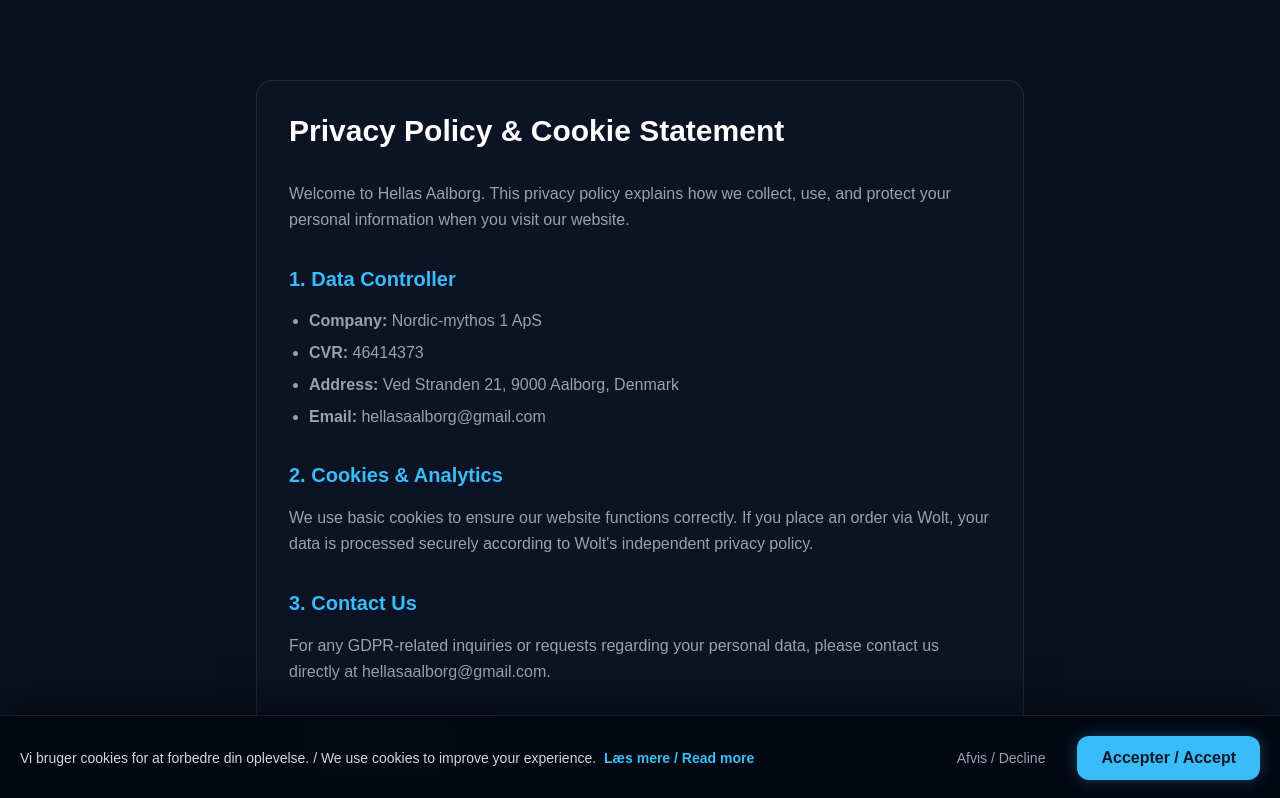
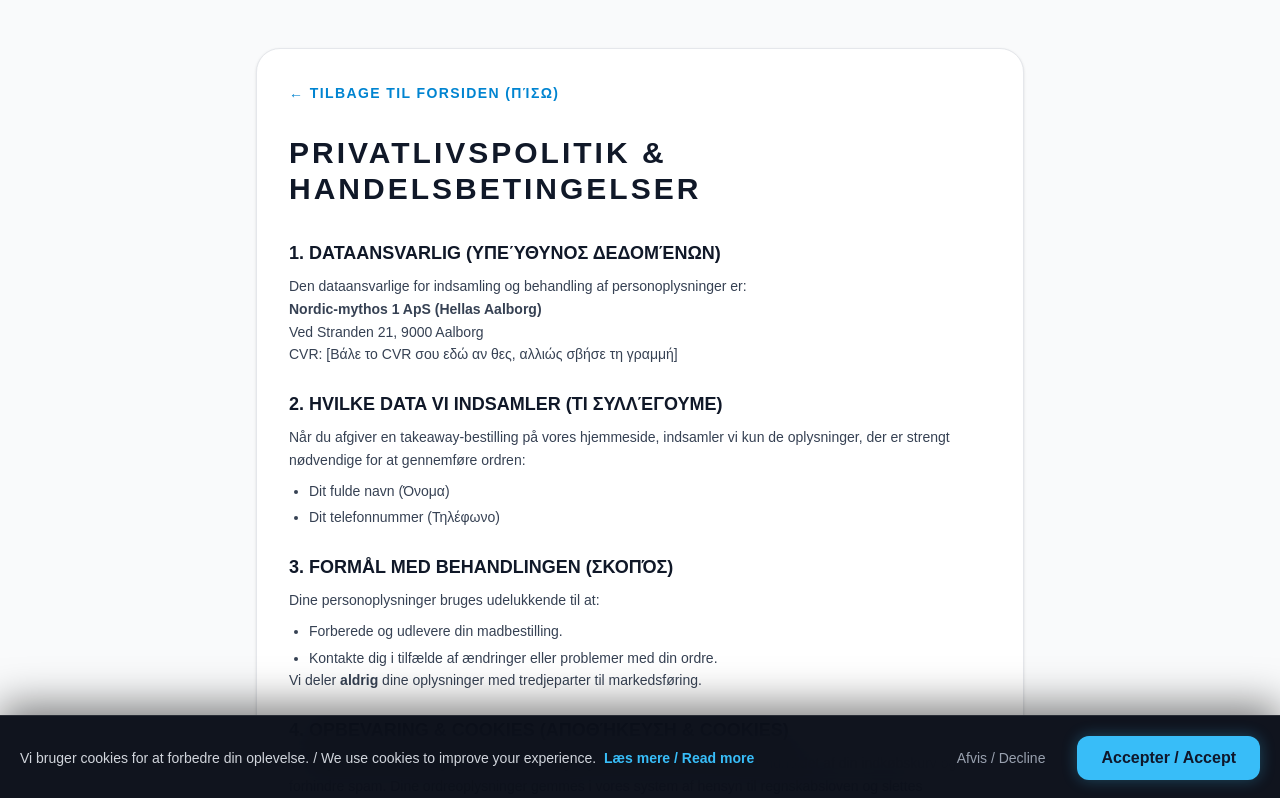
Before and after one commit to panoskoul108/hellas-aalborg-web, a Next.js app: page /privacy in a window 1280 px wide. Shown: the top 798 px of the page. Built offline with nearby package versions, Linux system fonts and the light colour scheme.

Commit message:
Update page.tsx

```diff
--- a/app/privacy/page.tsx
+++ b/app/privacy/page.tsx
@@ -3,28 +3,55 @@ import Link from 'next/link';
 
 export default function PrivacyPolicy() {
   return (
-    <div className="min-h-screen bg-[#0B1120] text-gray-300 py-20 px-6">
-      <div className="max-w-3xl mx-auto bg-slate-900/50 p-8 rounded-2xl border border-white/10 shadow-2xl">
-        <h1 className="text-3xl font-extrabold text-white mb-8">Privacy Policy & Cookie Statement</h1>
-        <p className="mb-6 leading-relaxed text-gray-400">Welcome to Hellas Aalborg. This privacy policy explains how we collect, use, and protect your personal information when you visit our website.</p>
+    <div className="min-h-screen bg-gray-50 text-gray-900 font-sans p-6 md:p-12">
+      <div className="max-w-3xl mx-auto bg-white p-8 rounded-3xl shadow-sm border border-gray-200">
+        <Link href="/" className="inline-block mb-8 text-sky-600 font-black text-sm uppercase tracking-widest hover:underline">
+          ← Tilbage til forsiden (Πίσω)
+        </Link>
 
-        <h2 className="text-xl font-bold text-[#38BDF8] mt-8 mb-4">1. Data Controller</h2>
-        <ul className="list-disc pl-5 mb-6 space-y-2 text-gray-400">
-          <li><strong>Company:</strong> Nordic-mythos 1 ApS</li>
-          <li><strong>CVR:</strong> 46414373</li>
-          <li><strong>Address:</strong> Ved Stranden 21, 9000 Aalborg, Denmark</li>
-          <li><strong>Email:</strong> hellasaalborg@gmail.com</li>
-        </ul>
+        <h1 className="text-2xl md:text-3xl font-black uppercase tracking-widest mb-8 text-gray-900">
+          Privatlivspolitik & Handelsbetingelser
+        </h1>
 
-        <h2 className="text-xl font-bold text-[#38BDF8] mt-8 mb-4">2. Cookies & Analytics</h2>
-        <p className="mb-6 leading-relaxed text-gray-400">We use basic cookies to ensure our website functions correctly. If you place an order via Wolt, your data is processed securely according to Wolt's independent privacy policy.</p>
+        <div className="space-y-6 text-sm leading-relaxed text-gray-700">
+          <section>
+            <h2 className="text-lg font-black uppercase text-gray-900 mb-2">1. Dataansvarlig (Υπεύθυνος Δεδομένων)</h2>
+            <p>Den dataansvarlige for indsamling og behandling af personoplysninger er:<br/>
+            <strong>Nordic-mythos 1 ApS (Hellas Aalborg)</strong><br/>
+            Ved Stranden 21, 9000 Aalborg<br/>
+            CVR: [Βάλε το CVR σου εδώ αν θες, αλλιώς σβήσε τη γραμμή]</p>
+          </section>
 
-        <h2 className="text-xl font-bold text-[#38BDF8] mt-8 mb-4">3. Contact Us</h2>
-        <p className="mb-10 leading-relaxed text-gray-400">For any GDPR-related inquiries or requests regarding your personal data, please contact us directly at hellasaalborg@gmail.com.</p>
+          <section>
+            <h2 className="text-lg font-black uppercase text-gray-900 mb-2">2. Hvilke data vi indsamler (Τι συλλέγουμε)</h2>
+            <p>Når du afgiver en takeaway-bestilling på vores hjemmeside, indsamler vi kun de oplysninger, der er strengt nødvendige for at gennemføre ordren:</p>
+            <ul className="list-disc pl-5 mt-2 space-y-1">
+              <li>Dit fulde navn (Όνομα)</li>
+              <li>Dit telefonnummer (Τηλέφωνο)</li>
+            </ul>
+          </section>
 
-        <Link href="/" className="inline-flex items-center gap-2 bg-white/10 hover:bg-white/20 text-white font-bold py-3 px-6 rounded-xl transition-colors">
-          &larr; Back to Home
-        </Link>
+          <section>
+            <h2 className="text-lg font-black uppercase text-gray-900 mb-2">3. Formål med behandlingen (Σκοπός)</h2>
+            <p>Dine personoplysninger bruges udelukkende til at:
+              <ul className="list-disc pl-5 mt-2 space-y-1">
+                <li>Forberede og udlevere din madbestilling.</li>
+                <li>Kontakte dig i tilfælde af ændringer eller problemer med din ordre.</li>
+              </ul>
+              Vi deler <strong>aldrig</strong> dine oplysninger med tredjeparter til markedsføring.
+            </p>
+          </section>
+
+          <section>
+            <h2 className="text-lg font-black uppercase text-gray-900 mb-2">4. Opbevaring & Cookies (Αποθήκευση & Cookies)</h2>
+            <p>Vi bruger kun "nødvendige cookies" (lokal lagring i din browser) for at huske indholdet af din indkøbskurv og forhindre spam. Dine ordreoplysninger gemmes i vores system af hensyn til regnskabsloven og slettes rutinemæssigt derefter.</p>
+          </section>
+
+          <section>
+            <h2 className="text-lg font-black uppercase text-gray-900 mb-2">5. Dine rettigheder (Τα δικαιώματά σου)</h2>
+            <p>Du har altid ret til at anmode om indsigt i, hvilke data vi har om dig, eller bede om at få dem slettet. Kontakt os blot i restauranten.</p>
+          </section>
+        </div>
       </div>
     </div>
   );
```
